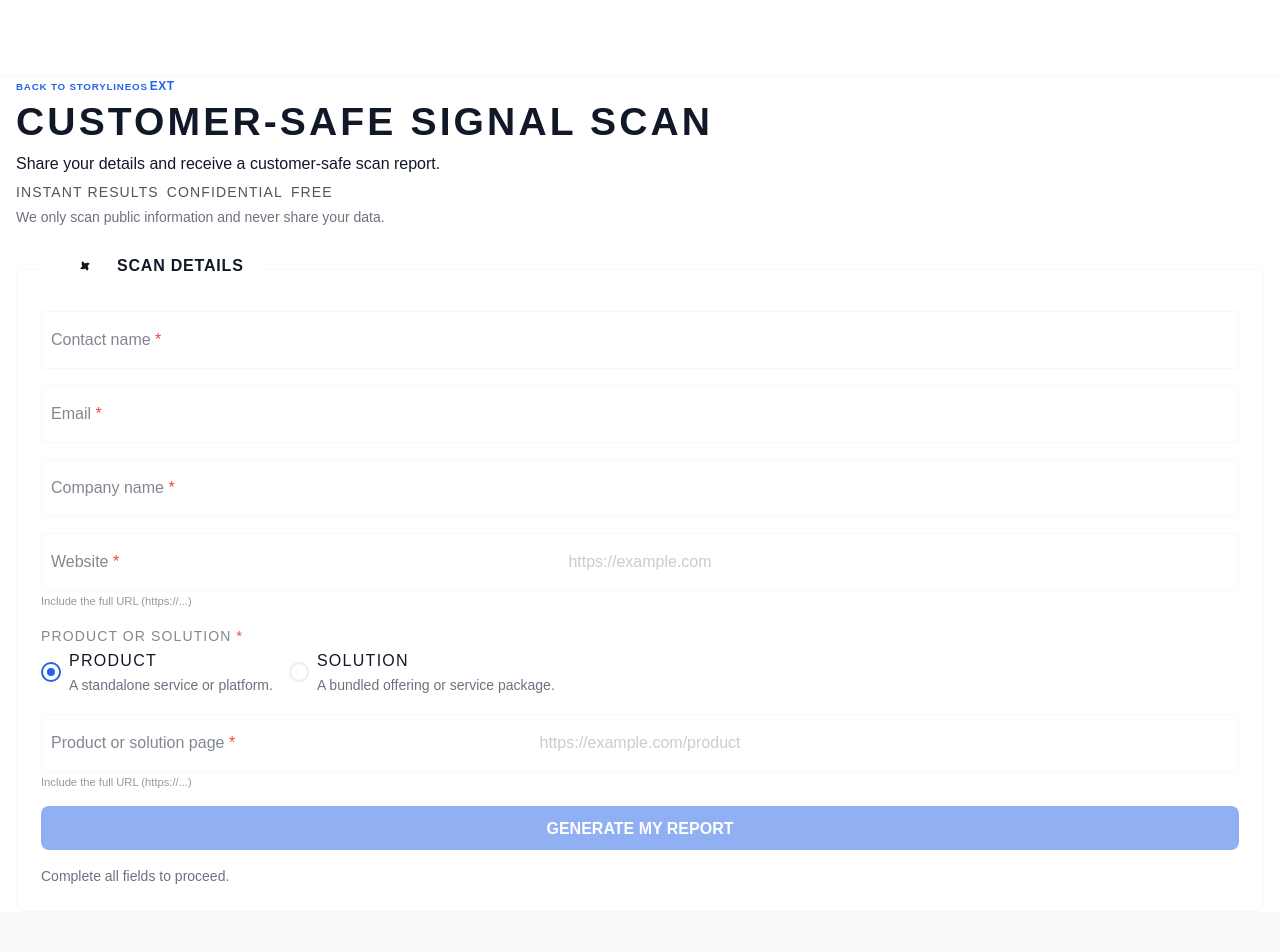
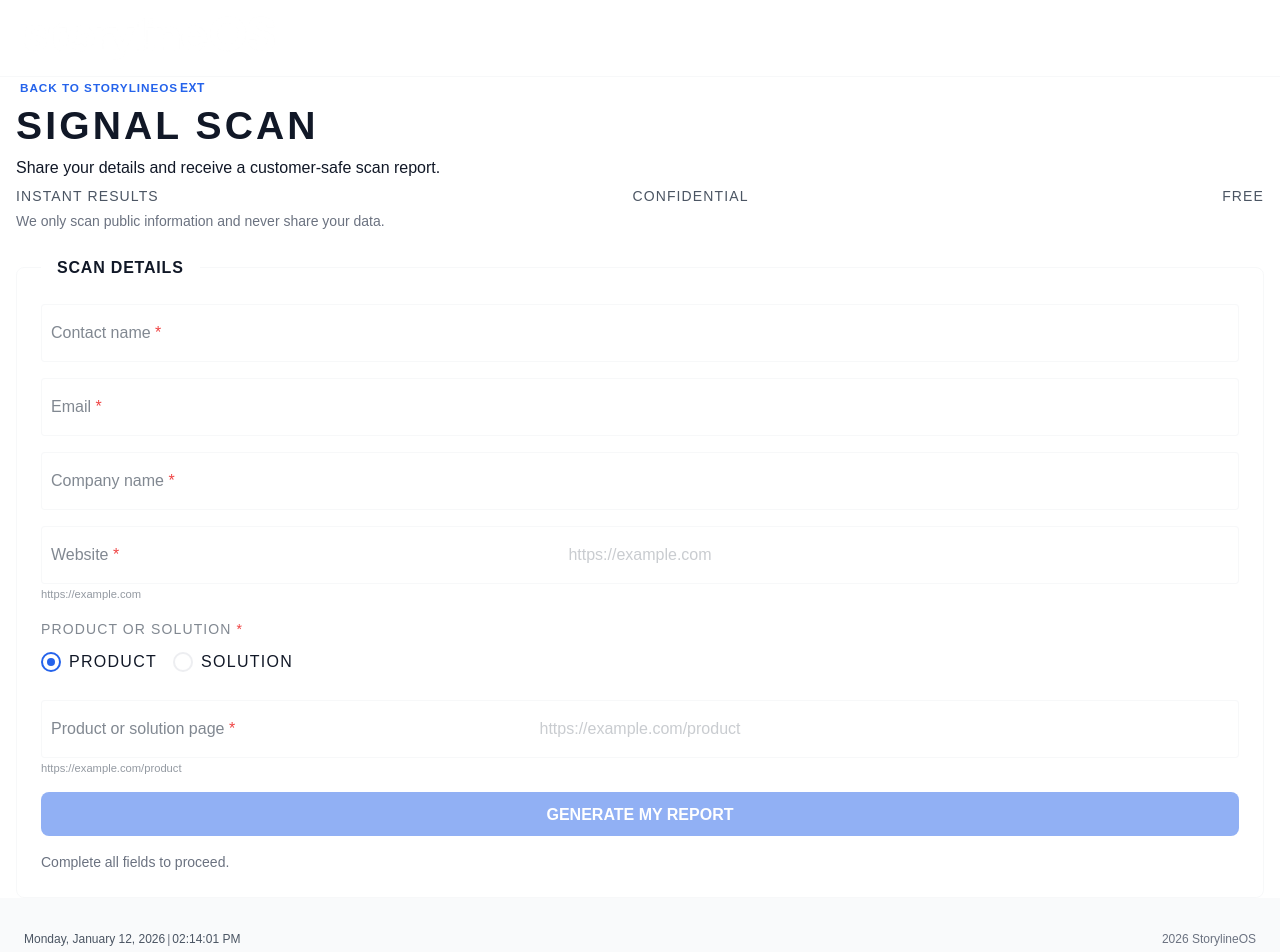
Before and after one commit to StoryDevGA/HFRE-signal-scan-client, a React (Vite) app: page / in a window 1280 px wide. Shown: the top 952 px of the page. Built offline with nearby package versions, Linux system fonts and the light colour scheme.

Commit message:
feat: improve layout and accessibility in Home and Footer components

```diff
--- a/src/App.css
+++ b/src/App.css
@@ -16,10 +16,13 @@
   text-transform: uppercase;
   letter-spacing: 0.08em;
   color: var(--color-text-secondary);
+  width: 100%;
+  justify-content: space-between;
 }
 
 .home__back-link {
-  font-size: calc(var(--font-size-sm) * 0.7);
+  font-size: calc(var(--font-size-sm) * 0.84);
+  padding: var(--spacing-2xs) var(--spacing-xs);
 }
 
 .home__brand {
--- a/src/components/Footer/Footer.css
+++ b/src/components/Footer/Footer.css
@@ -1,18 +1,18 @@
 .footer {
   margin-top: auto;
-  padding: var(--spacing-2xl) var(--spacing-lg);
+  padding: var(--spacing-md) var(--spacing-lg);
   background-color: var(--color-background-secondary);
   color: var(--color-text-secondary);
 }
 
 .footer__sections {
   display: grid;
-  gap: var(--spacing-lg);
+  gap: var(--spacing-md);
 }
 
 .footer__section {
   display: grid;
-  gap: var(--spacing-sm);
+  gap: var(--spacing-xs);
 }
 
 .footer__title {
@@ -28,28 +28,33 @@
   margin: 0;
   padding: 0;
   display: grid;
-  gap: var(--spacing-xs);
+  gap: var(--spacing-2xs);
 }
 
 .footer__content {
-  font-size: var(--font-size-sm);
-  line-height: var(--line-height-relaxed);
+  font-size: var(--font-size-xs);
+  line-height: var(--line-height-normal);
   color: var(--color-text-secondary);
 }
 
 .footer__meta {
-  margin-top: var(--spacing-lg);
+  margin-top: var(--spacing-md);
   display: flex;
   flex-wrap: wrap;
-  gap: var(--spacing-sm);
+  gap: var(--spacing-xs);
   align-items: center;
   justify-content: space-between;
 }
 
 .footer__copyright {
   margin: 0;
-  font-size: var(--font-size-sm);
+  font-size: var(--font-size-xs);
   color: var(--color-text-tertiary);
+}
+
+.footer__datetime {
+  font-size: var(--font-size-xs);
+  line-height: var(--line-height-normal);
 }
 
 @media (min-width: 640px) {
--- a/src/pages/Home.jsx
+++ b/src/pages/Home.jsx
@@ -93,14 +93,14 @@ function Home() {
           <Link href="https://www.storylineos.com/" openInNewTab className="home__back-link">
             Back to StorylineOS
           </Link>
-          <h1 className="text-responsive-xl text-uppercase">Customer-safe signal scan</h1>
+          <h1 className="text-responsive-xl text-uppercase"> signal scan</h1>
           <p className="text-responsive-base">
             Share your details and receive a customer-safe scan report.
           </p>
           <div className="home__benefits">
-            <span>Instant results</span>
-            <span>Confidential</span>
-            <span>Free</span>
+            <div>Instant results</div>
+            <div>Confidential</div>
+            <div>Free</div>
           </div>
           <p className="text-responsive-sm text-tertiary">
             We only scan public information and never share your data.
@@ -111,11 +111,6 @@ function Home() {
           <Fieldset>
             <Fieldset.Legend>
               <span className="home__legend">
-                <img
-                  src={storylineIcon}
-                  alt="StorylineOS icon"
-                  className="home__brand-icon"
-                />
                 <span>Scan details</span>
               </span>
             </Fieldset.Legend>
@@ -156,7 +151,7 @@ function Home() {
                 type="url"
                 label="Website"
                 error={errors.homepage_url?.message}
-                helperText="Include the full URL (https://...)"
+                helperText="https://example.com"
                 required
                 fullWidth
                 maxLength="2048"
@@ -188,7 +183,6 @@ function Home() {
                         name={field.name}
                         value="Product"
                         label="Product"
-                        description="A standalone service or platform."
                         checked={field.value === 'Product'}
                         onChange={() => field.onChange('Product')}
                         onBlur={field.onBlur}
@@ -202,7 +196,6 @@ function Home() {
                         name={field.name}
                         value="Solution"
                         label="Solution"
-                        description="A bundled offering or service package."
                         checked={field.value === 'Solution'}
                         onChange={() => field.onChange('Solution')}
                         onBlur={field.onBlur}
@@ -226,7 +219,7 @@ function Home() {
                 type="url"
                 label="Product or solution page"
                 error={errors.product_page_url?.message}
-                helperText="Include the full URL (https://...)"
+                helperText="https://example.com/product"
                 required
                 fullWidth
                 maxLength="2048"
```
